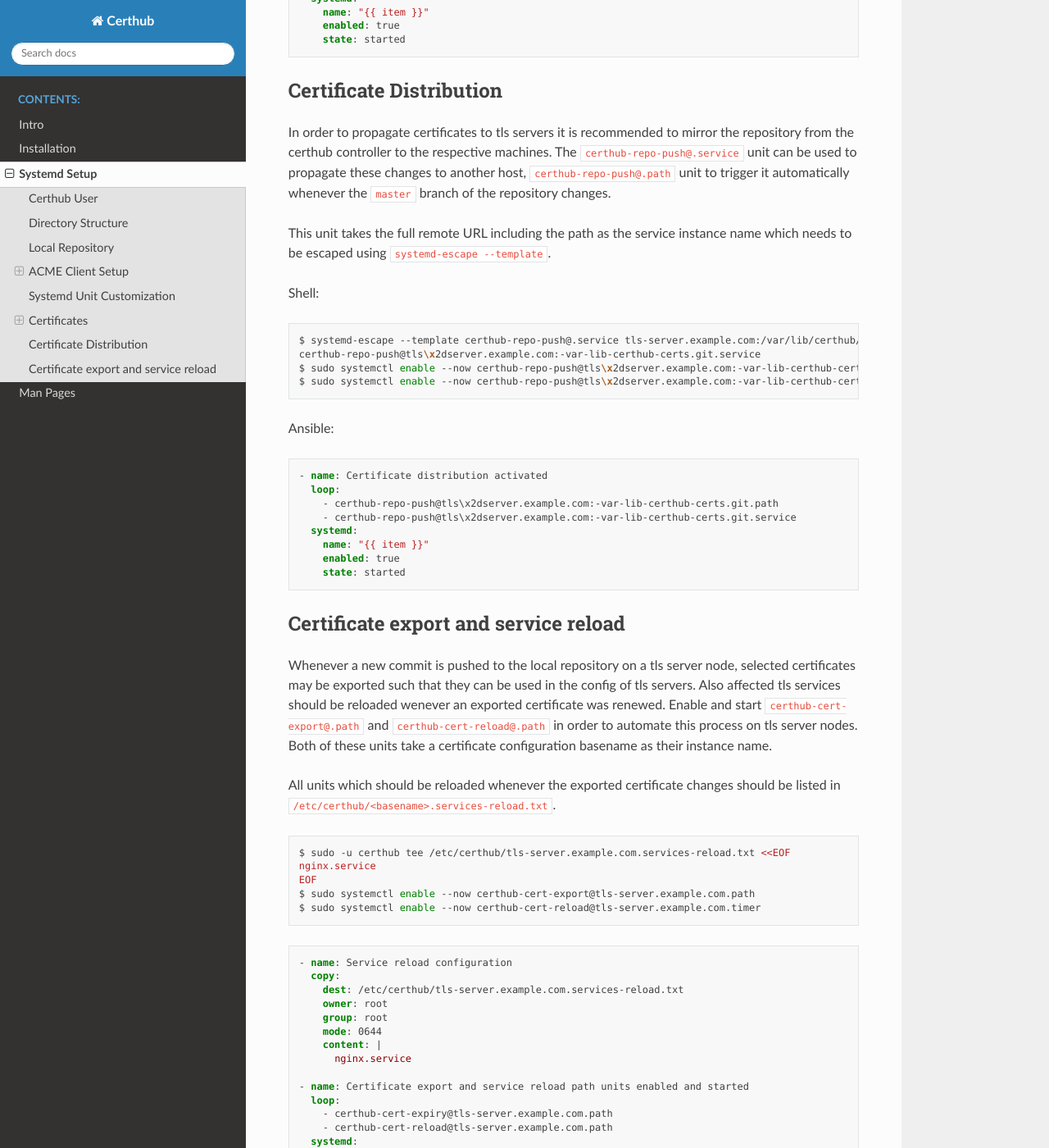
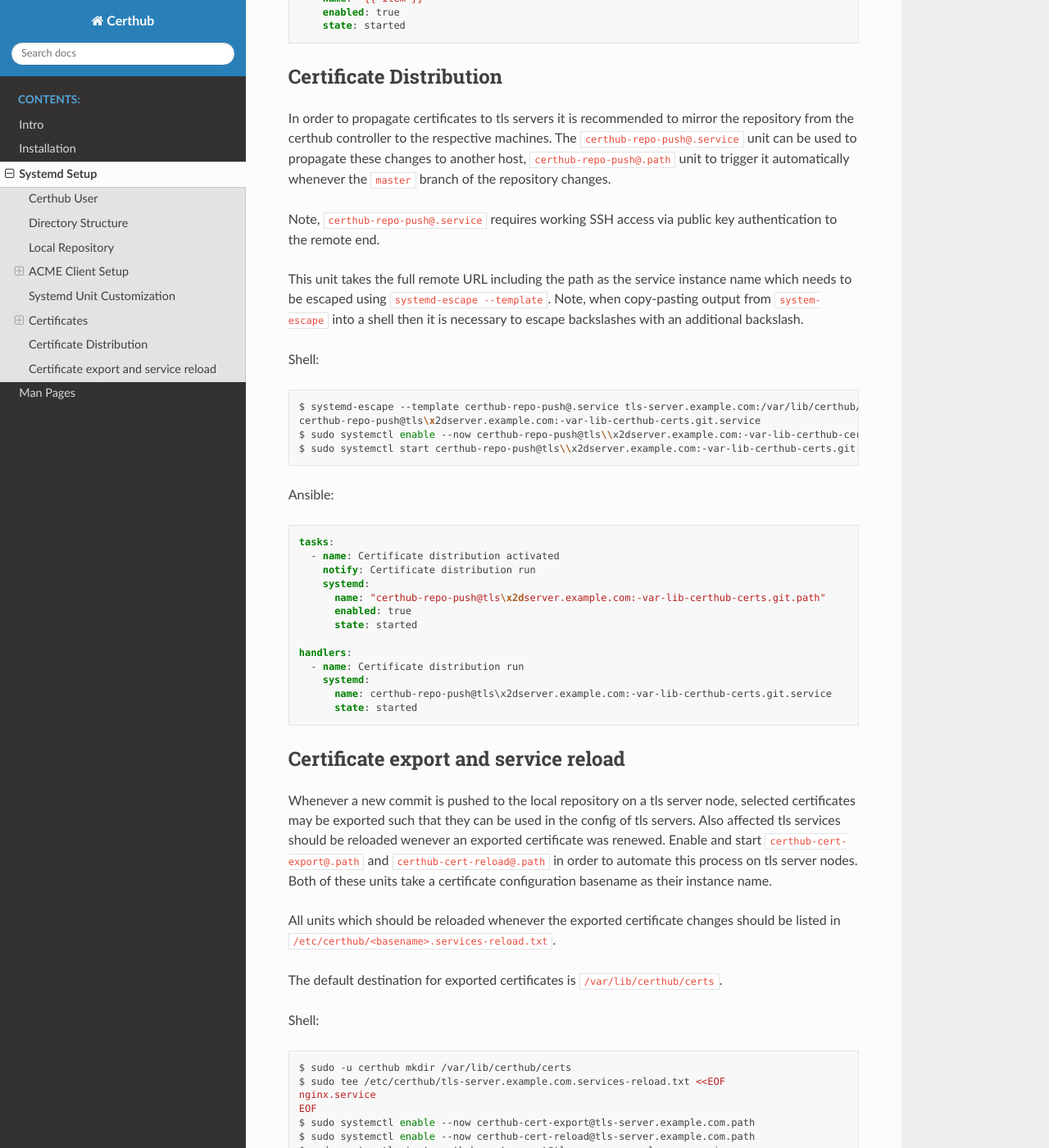
Before and after one commit to certhub/certhub, a Sphinx documentation site: the page built from doc/systemd.rst, in a window 1280 px wide and 1400 px high, scrolled down 7304 px. Shown: the whole window at 82% size. Built offline with Sphinx 7.4.7 and the Read the Docs theme 2.0.0, drawn with Linux system fonts in a browser that asks for light colours; some of the changed text lies outside the part shown.

Commit message:
Manually verify all shell examples in the documentation

```diff
--- a/doc/installation.rst
+++ b/doc/installation.rst
@@ -20,7 +20,7 @@ there.
 .. code-block:: shell
 
     $ scp dist/certhub-dist.tar.gz me@example.com:~
-    $ ssh me@example.com sudo tar -C /usr/local -xzf ~:certhub-dist.tar.gz
+    $ ssh me@example.com sudo tar -C /usr/local -xzf ~/certhub-dist.tar.gz
 
 Alternatively use the following ansible task to copy and unarchive a dist
 tarball into `/usr/local`. Note that git-gau_ can be installed in the same way.
--- a/doc/systemd.rst
+++ b/doc/systemd.rst
@@ -380,7 +380,7 @@ Example for ``certbot`` and ``tls-server.example.com``
 
 .. code-block:: shell
 
-    $ sudo systemctl enable --now certhub-certhub-run@tls-server.example.com.service
+    $ sudo systemctl start certhub-certbot-run@tls-server.example.com.service
 
 Ansible:
 
@@ -430,8 +429,13 @@ the repository from the certhub controller to the respective machines. The
 another host, ``certhub-repo-push@.path`` unit to trigger it automatically
 whenever the ``master`` branch of the repository changes.
 
+Note, ``certhub-repo-push@.service`` requires working SSH access via public key
+authentication to the remote end.
+
 This unit takes the full remote URL including the path as the service instance
-name which needs to be escaped using ``systemd-escape --template``.
+name which needs to be escaped using ``systemd-escape --template``. Note, when
+copy-pasting output from ``system-escape`` into a shell then it is necessary to
+escape backslashes with an additional backslash.
 
 Shell:
 
@@ -439,21 +443,26 @@ Shell:
 
     $ systemd-escape --template certhub-repo-push@.service tls-server.example.com:/var/lib/certhub/certs.git
     certhub-repo-push@tls\x2dserver.example.com:-var-lib-certhub-certs.git.service
-    $ sudo systemctl enable --now certhub-repo-push@tls\x2dserver.example.com:-var-lib-certhub-certs.git.path
-    $ sudo systemctl enable --now certhub-repo-push@tls\x2dserver.example.com:-var-lib-certhub-certs.git.service
+    $ sudo systemctl enable --now certhub-repo-push@tls\\x2dserver.example.com:-var-lib-certhub-certs.git.path
+    $ sudo systemctl start certhub-repo-push@tls\\x2dserver.example.com:-var-lib-certhub-certs.git.service
 
 Ansible:
 
 .. code-block:: yaml
 
-    - name: Certificate distribution activated
-      loop:
-        - certhub-repo-push@tls\x2dserver.example.com:-var-lib-certhub-certs.git.path
-        - certhub-repo-push@tls\x2dserver.example.com:-var-lib-certhub-certs.git.service
-      systemd:
-        name: "{{ item }}"
-        enabled: true
-        state: started
+    tasks:
+      - name: Certificate distribution activated
+        notify: Certificate distribution run
+        systemd:
+          name: "certhub-repo-push@tls\x2dserver.example.com:-var-lib-certhub-certs.git.path"
+          enabled: true
+          state: started
+
+    handlers:
+      - name: Certificate distribution run
+        systemd:
+          name: certhub-repo-push@tls\x2dserver.example.com:-var-lib-certhub-certs.git.service
+          state: started
 
 
 Certificate export and service reload
@@ -470,30 +479,54 @@ certificate configuration basename as their instance name.
 All units which should be reloaded whenever the exported certificate changes
 should be listed in ``/etc/certhub/<basename>.services-reload.txt``.
 
+The default destination for exported certificates is ``/var/lib/certhub/certs``.
+
+Shell:
+
 .. code-block:: shell
 
-    $ sudo -u certhub tee /etc/certhub/tls-server.example.com.services-reload.txt <<EOF
+    $ sudo -u certhub mkdir /var/lib/certhub/certs
+    $ sudo tee /etc/certhub/tls-server.example.com.services-reload.txt <<EOF
     nginx.service
     EOF
     $ sudo systemctl enable --now certhub-cert-export@tls-server.example.com.path
-    $ sudo systemctl enable --now certhub-cert-reload@tls-server.example.com.timer
+    $ sudo systemctl enable --now certhub-cert-reload@tls-server.example.com.path
+    $ sudo systemctl start certhub-cert-export@tls-server.example.com.service
+
+Ansible:
 
 .. code-block:: yaml
 
-    - name: Service reload configuration
-      copy:
-        dest: /etc/certhub/tls-server.example.com.services-reload.txt
-        owner: root
-        group: root
-        mode: 0644
-        content: |
-          nginx.service
+    tasks:
+      - name: Certhub certificate directory exists
+        file:
+          path: /var/lib/certhub/certs
+          state: directory
+          owner: certhub
+          group: certhub
+          mode: 0755
 
-    - name: Certificate export and service reload path units enabled and started
-      loop:
-        - certhub-cert-expiry@tls-server.example.com.path
-        - certhub-cert-reload@tls-server.example.com.path
-      systemd:
-        name: "{{ item }}"
-        enabled: true
-        state: started
+      - name: Service reload configuration
+        copy:
+          dest: /etc/certhub/tls-server.example.com.services-reload.txt
+          owner: root
+          group: root
+          mode: 0644
+          content: |
+            nginx.service
+
+      - name: Certificate export and service reload path units enabled and started
+        notify: Certificate exported
+        loop:
+          - certhub-cert-export@tls-server.example.com.path
+          - certhub-cert-reload@tls-server.example.com.path
+        systemd:
+          name: "{{ item }}"
+          enabled: true
+          state: started
+
+    handlers:
+      - name: Certificate exported
+        systemd:
+          name: certhub-cert-export@tls-server.example.com.service
+          state: started
```
Also changed, not shown: other parts of doc/systemd.rst (+0 -1 lines), README.md (+1 -1 lines), 3 other files.
